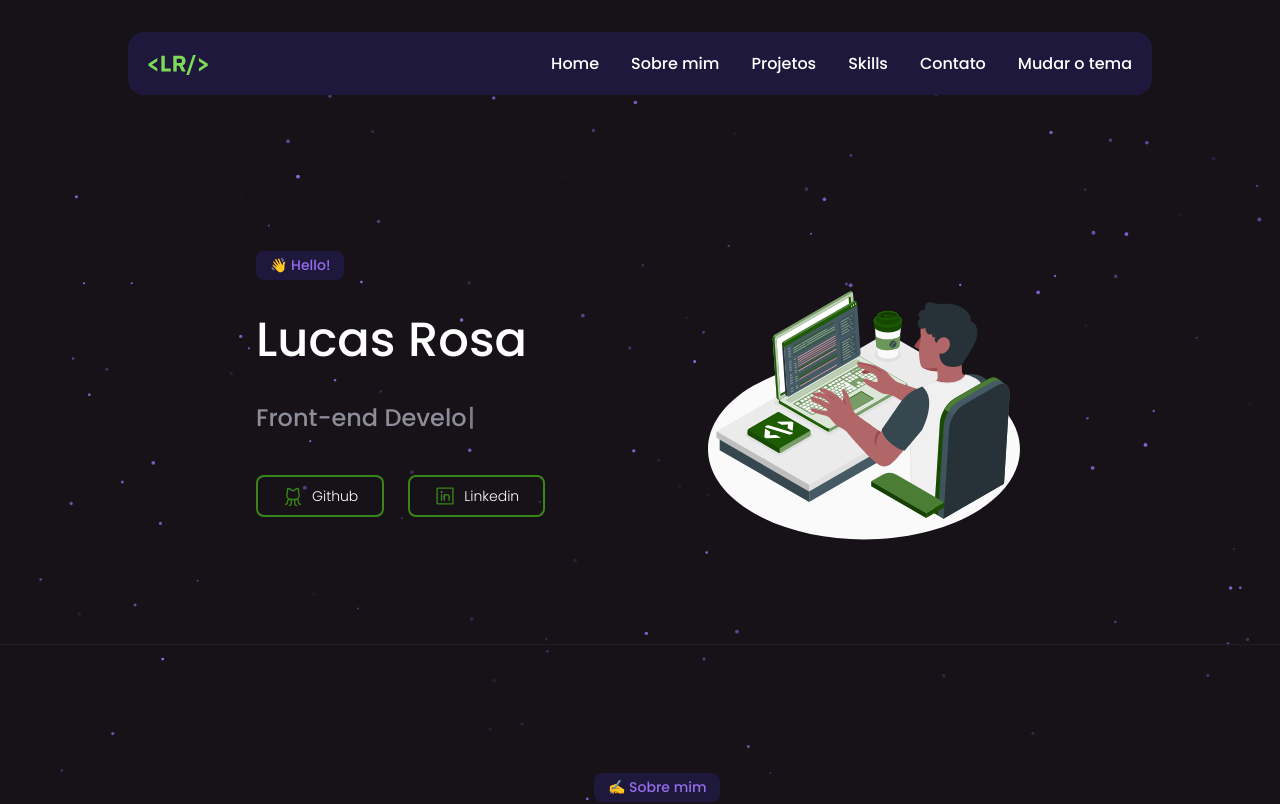
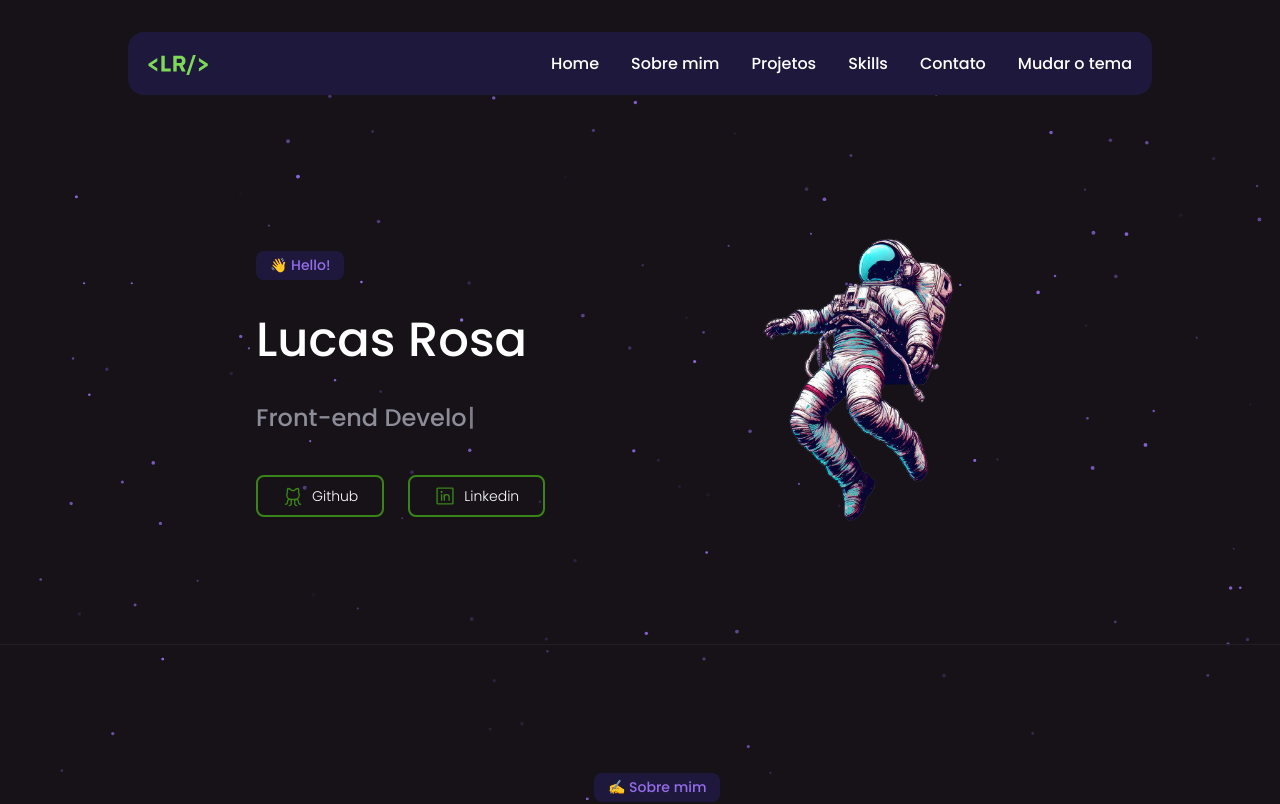
Before and after one commit to LucasHARosa/LucasHARosa.github.io, a React (Vite) app: page / in a window 1280 px wide. Shown: the top 804 px of the page. Built offline with nearby package versions, Linux system fonts and the light colour scheme; a web font is replaced by a local one.

Commit message:
astronauta

```diff
--- a/src/components/Intro/index.tsx
+++ b/src/components/Intro/index.tsx
@@ -1,5 +1,5 @@
 import styles from './styles.module.css';
-import Hand from '../../assets/Hand.svg'
+import astronormal from '../../assets/astronormal.png'
 import Typewriter from "typewriter-effect";
 
 import {LinkedinLogo, GithubLogo} from 'phosphor-react'
@@ -40,7 +40,7 @@ export function Intro(){
             </button></a>
           </div>
         </div>
-        <img src={Hand} alt="" />
+        <img src={astronormal} alt="" />
 
       </div>
     </section>
--- a/src/components/Intro/styles.module.css
+++ b/src/components/Intro/styles.module.css
@@ -7,7 +7,27 @@
   padding: 14rem 20vw 6.25rem;
 
 }
+@keyframes floatAnimation {
+  0%, 100% {
+    transform: translateY(0);
+  }
+  25% {
+    transform: translateY(-15px);
+
+  }
+  50% {
+    transform: translateY(0);
+  }
+  75% {
+    transform: translateY(15px);
+  }
+}
+
+
 .container img{
+  animation: floatAnimation 4s infinite;
+  transition-timing-function: ease-in-out;
+  z-index: -1;
   width: 25vw
 }
 
```
Also changed, not shown: src/assets/astronormal.png (added).
